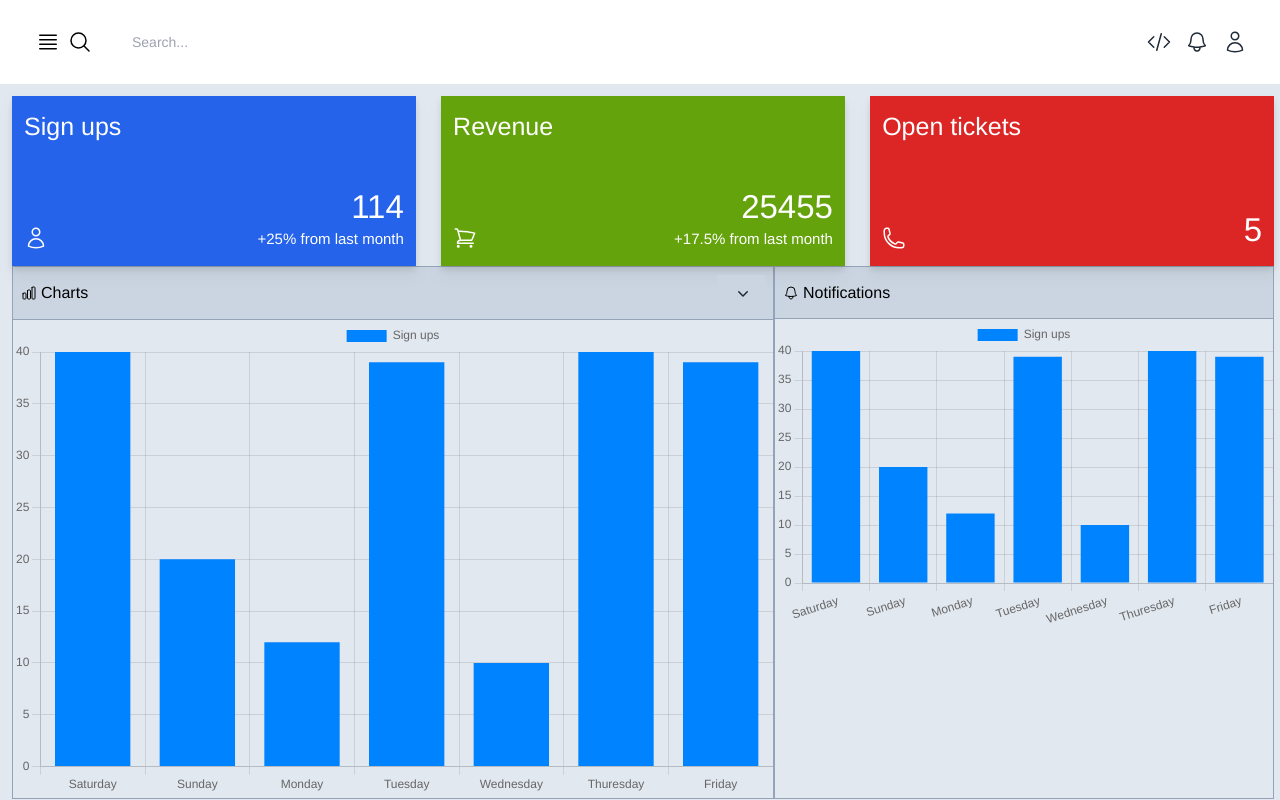
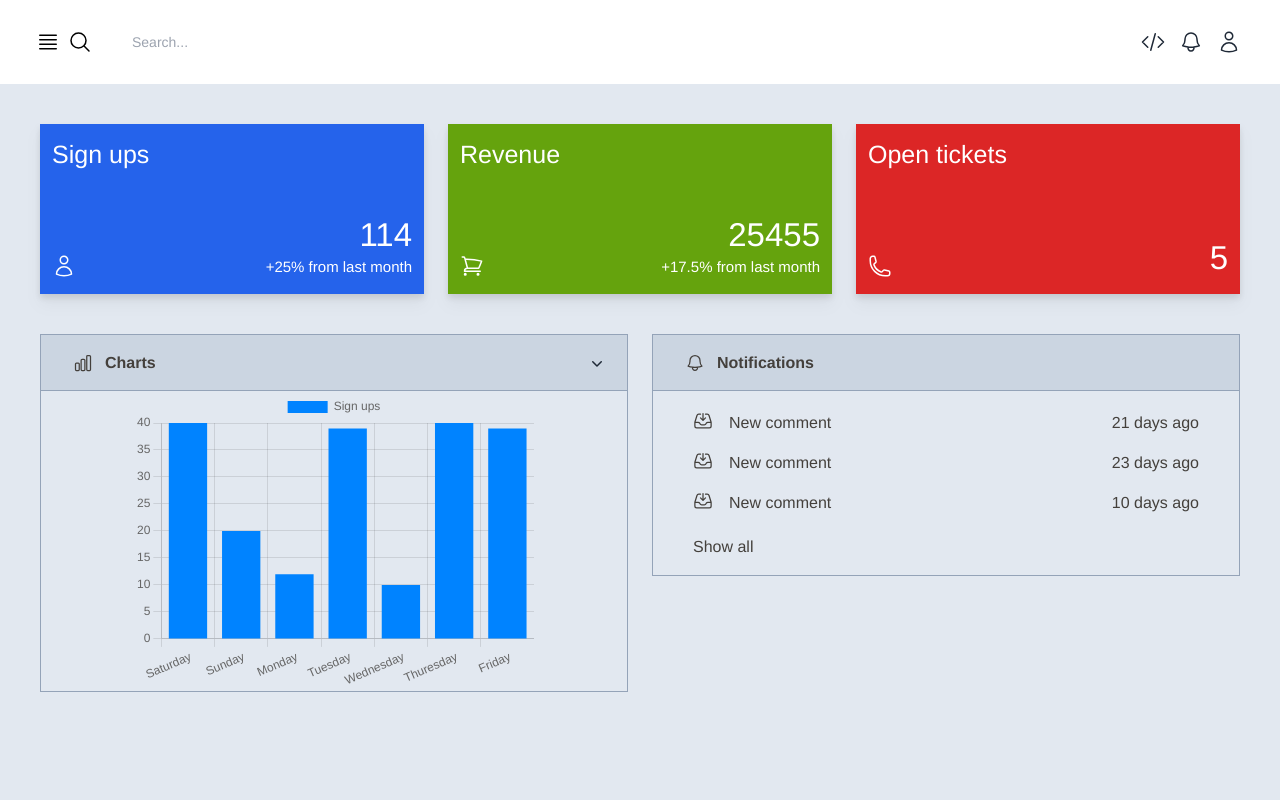
Before and after one commit to ZingerEngineer/admin_dashboard_vue, a Vue app: page /cp/home in a window 1280 px wide. Built offline with nearby package versions, Linux system fonts and the light colour scheme.

Commit message:
Right secondary card done & Left secondary card done with charts

```diff
--- /dev/null
+++ b/src/components/Comment.vue
@@ -0,0 +1,22 @@
+<template>
+  <button class="comment-body h-10 w-full flex items-center hover:bg-slate-300 justify-between">
+    <div class="flex flex-row text-stone-700">
+    <component class = "w-5 h-5 ml-10 mr-4 " :is="comment.icon" />
+    <p>{{ comment.label }}</p>
+    </div>
+    <p class="mr-10 text-stone-700">{{ comment.subLabel }}</p>
+  </button>
+</template>
+
+<script>
+export default {
+  name: 'comment-element',
+  props: {
+    comment: {
+      type: Object
+    }
+  }
+}
+</script>
+
+<style></style>
--- a/src/components/Home.vue
+++ b/src/components/Home.vue
@@ -1,6 +1,8 @@
 <template>
-  <div class="flex-col flex flex-grow">
-    <div class="cards flex flex-col flex-grow justify-between md:flex-row">
+  <div class="flex-col flex flex-grow justify-start">
+    <div
+      class="cards flex flex-col mb-10 justify-between md:flex-row "
+    >
       <div
         v-for="card in cardsList"
         :key="card.label"
@@ -13,15 +15,31 @@
       <div
         v-for="SecondaryCard in SecondaryCardList"
         :key="SecondaryCard.label"
-        class="flex flex-grow"
+        class="flex  w-[49%] h-fit"
       >
         <secondary-card :SecondaryCard="SecondaryCard">
           <template #secondary-card-content>
-            <div>
+            <div
+              v-if="
+                SecondaryCard.contentType.type == secondaryCardContentType[0]
+              "
+              class="flex flex-col flex-grow py-3"
+            >
+              <div
+                v-for="comment in SecondaryCard.contentType.content"
+                :key="comment.label"
+              >
+                <comment-element :comment="comment" />
+              </div>
+            </div>
+            <div
+              v-if="
+                SecondaryCard.contentType.type == secondaryCardContentType[1]
+              "
+              class="flex flex-grow justify-center content-center max-h-[300px]"
+            >
               <Bar
                 v-if="chartType == barData.type"
-                :height="250"
-                :width="400"
                 :chart-options="barData.chartOptions"
                 :chart-data="barData.chartsData"
               />
@@ -29,6 +47,11 @@
                 v-if="chartType == pieData.type"
                 :chart-options="pieData.chartOptions"
                 :chart-data="pieData.chartsData"
+              />
+                            <Line
+                v-if="chartType == lineData.type"
+                :chart-options="lineData.chartOptions"
+                :chart-data="lineData.chartsData"
               />
             </div>
           </template>
@@ -43,18 +66,20 @@ import Card from './Card.vue'
 import { cardsList } from '../statics/cards'
 import { SecondaryCardList } from '../statics/secondary-cards'
 import SecondaryCard from './SecondaryCard.vue'
-import { Bar, Pie } from 'vue-chartjs'
+import { Bar, Pie, Line } from 'vue-chartjs'
 import { emitter } from '@/utils/emitter'
 import { defineComponent } from '@vue/runtime-core'
-import { barData, pieData } from '../statics/charts-data'
-
+import { barData, pieData , lineData } from '../statics/charts-data'
+import commentElement from './Comment.vue'
 export default defineComponent({
   name: 'Home-page',
   components: {
     Card,
     SecondaryCard,
     Bar,
-    Pie
+    Pie,
+    Line,
+    commentElement
   },
   data() {
     return {
@@ -62,11 +87,13 @@ export default defineComponent({
       SecondaryCardList,
       cardsList,
       barData,
-      pieData
+      pieData,
+      lineData,
+      secondaryCardContentType: ['Comments', 'Charts']
     }
   },
   mounted() {
-    console.log(barData.type)
+    console.log()
     emitter.on('change-secondary-card-chart-type', (data: string) => {
       this.chartType = data
     })
--- a/src/components/SecondaryCard.vue
+++ b/src/components/SecondaryCard.vue
@@ -1,22 +1,28 @@
 <template>
-  <div class="wrapper min-w-[300px] border-solid border-slate-400 border flex flex-col  flex-grow">
-    <div class="h-14 top-bar bg-slate-300  flex items-center p-2  border-solid border-slate-400 border-b">
+  <div
+    class="wrapper border-solid border-slate-400 border flex flex-col flex-grow"
+  >
+    <div
+      class="h-14 top-bar bg-slate-300 flex items-center p-2 border-solid border-slate-400 border-b"
+    >
       <div class="flex flex-row items-center flex-grow justify-between">
         <div class="flex flex-row items-center">
-          <div class="top-bar-icon w-4 mr-1 relative">
+          <div class="top-bar-icon w-5 mr-3 ml-6 relative text-stone-700">
             <component :is="SecondaryCard.icon" />
           </div>
-          <p class="top-bar-label">{{ SecondaryCard.label }}</p>
+          <p class="top-bar-label font-bold text-stone-700">{{ SecondaryCard.label }}</p>
         </div>
         <div v-if="SecondaryCard.functional">
           <secondary-card-drop-down :SecondaryCard="SecondaryCard" />
         </div>
       </div>
     </div>
-    <div class="content h-full">
-    <slot name="secondary-card-content">
-       </slot>
+    <div class="content flex">
+      <slot name="secondary-card-content"> </slot>
     </div>
+    <button class="w-fit ml-10 mb-4 text-stone-700 font" v-if="SecondaryCard.bottomButton">
+      {{ SecondaryCard.buttonMessage }}
+    </button>
   </div>
 </template>
 
--- a/src/layouts/CPLayout.vue
+++ b/src/layouts/CPLayout.vue
@@ -3,7 +3,7 @@
     <side-nav v-if="isSideNavOpen" />
     <div class="flex flex-col flex-grow">
       <NavBar @toggle="toggleSideNav" />
-      <div class="p-3 content bg-slate-200 flex-grow flex-row flex">
+      <div class="p-10 content bg-slate-200 flex-grow flex-row flex">
         <router-view />
       </div>
     </div>
--- a/src/main.ts
+++ b/src/main.ts
@@ -9,9 +9,11 @@ import {
   Legend,
   BarElement,
   CategoryScale,
-  LinearScale
+  LinearScale,
+  ArcElement,
+  PointElement,
+  LineElement
 } from 'chart.js'
 
-ChartJS.register(Title, Tooltip, Legend, BarElement, CategoryScale, LinearScale)
-
+ChartJS.register(Title, Tooltip, Legend, BarElement, CategoryScale, LinearScale,ArcElement,PointElement,LineElement)
 createApp(App).use(router).mount('#app')
--- a/src/statics/charts-data.ts
+++ b/src/statics/charts-data.ts
@@ -12,23 +12,24 @@ type plugins = {
 type chartOptions = {
   responsive: boolean
   plugins?: plugins
+  maintainAspectRatio?: boolean
 }
 type datasets = {
   label: string
-  backgroundColor: string
+  backgroundColor: string | string[]
   data: number[]
 }
 type chartsData = {
   labels: string[]
   datasets: datasets[]
 }
-type chartData = {
+export type ChartData = {
   type: string
   chartsData: chartsData
   chartOptions: chartOptions
 }
 
-export const barData: chartData = {
+export const barData: ChartData = {
   type: 'bar',
   chartsData: {
     labels: [
@@ -50,10 +51,34 @@ export const barData: chartData = {
   },
   chartOptions: {
     responsive: true,
+    maintainAspectRatio:false
   }
 }
-export const pieData: chartData = {
+export const pieData: ChartData = {
   type: 'pie',
+  chartsData: {
+    labels: ['Saturday',
+    'Sunday',
+    'Monday',
+    'Tuesday',
+    'Wednesday',
+    'Thuresday',
+    'Friday'],
+    datasets: [
+      {
+        label: 'Sign ups',
+        backgroundColor: ['#00e5fc', '#00fc22', '#1200fc','#fc007c','#fafc00','#fc0000','#8000fc'],
+        data: [40, 20, 12, 39, 10, 40, 39]
+      }
+    ]
+  },
+  chartOptions: {
+    responsive: true,
+    maintainAspectRatio:false
+  }
+}
+export const lineData: ChartData = {
+  type: 'line',
   chartsData: {
     labels: [
       'Saturday',
@@ -74,14 +99,6 @@ export const pieData: chartData = {
   },
   chartOptions: {
     responsive: true,
-    plugins: {
-      legend: {
-        position: 'top'
-      },
-      title: {
-        display: true,
-        text: 'Chart.js Pie Chart'
-      }
-    }
+    maintainAspectRatio:false
   }
 }
--- a/src/statics/comments.ts
+++ b/src/statics/comments.ts
@@ -1,21 +1,25 @@
 import { InboxArrowDownIcon } from '@heroicons/vue/24/outline'
 import { FunctionalComponent, HTMLAttributes, VNodeProps } from 'vue'
 
-type comment = {
+export type Comment = {
   icon: FunctionalComponent<HTMLAttributes & VNodeProps>
   label: string
+  subLabel:string
 }
-export const commentList: comment[] = [
+export const commentList: Comment[] = [
   {
     icon: InboxArrowDownIcon,
-    label: 'New comment'
+    label: 'New comment',
+    subLabel: '21 days ago'
   },
   {
     icon: InboxArrowDownIcon,
-    label: 'New comment'
+    label: 'New comment',
+    subLabel: '23 days ago'
   },
   {
     icon: InboxArrowDownIcon,
-    label: 'New comment'
+    label: 'New comment',
+    subLabel: '10 days ago'
   }
 ]
--- a/src/statics/secondary-cards.ts
+++ b/src/statics/secondary-cards.ts
@@ -2,36 +2,39 @@ import { emitter } from '@/utils/emitter'
 import {
   BellIcon,
   ChartBarIcon,
-  ChevronDownIcon,
+  ChevronDownIcon
 } from '@heroicons/vue/24/outline'
-import {
-  FunctionalComponent,
-  HTMLAttributes,
-  VNodeProps
-} from 'vue'
+import { FunctionalComponent, HTMLAttributes, VNodeProps } from 'vue'
+import { commentList, Comment } from './comments'
+import { ChartData, barData, pieData } from './charts-data'
+type CommentContent = {
+  type: string
+  content: Comment[]
+}
+type ChartContent = {
+  type: string
+  content: ChartData[]
+}
 type DropDownItem = {
   label: string
   action: () => void
 }
-type comments = {
-  icon : FunctionalComponent<HTMLAttributes & VNodeProps>
-  label : string
-}
 type SecondaryCard = {
   icon: FunctionalComponent<HTMLAttributes & VNodeProps>
   label: string
-  contentType : string
+  contentType?: CommentContent | ChartContent
   functional: boolean
   dropDownIcon: FunctionalComponent<HTMLAttributes & VNodeProps> | null
   CardDropDownItemList: DropDownItem[] | null
-  bottomButton : boolean
+  bottomButton: boolean
+  buttonMessage?: string
 }
 
 export const SecondaryCardList: SecondaryCard[] = [
   {
     icon: ChartBarIcon,
     label: 'Charts',
-    contentType : "chart",
+    contentType: { type: 'Charts', content: [barData, pieData] },
     functional: true,
     dropDownIcon: ChevronDownIcon,
     CardDropDownItemList: [
@@ -48,15 +51,16 @@ export const SecondaryCardList: SecondaryCard[] = [
         action: () => emitter.emit('change-secondary-card-chart-type', 'line')
       }
     ],
-    bottomButton : false
+    bottomButton: false
   },
   {
     icon: BellIcon,
     label: 'Notifications',
-    contentType : "comments",
+    contentType: { type: 'Comments', content: commentList },
     functional: false,
     dropDownIcon: null,
     CardDropDownItemList: null,
-    bottomButton : true
+    bottomButton: true,
+    buttonMessage: 'Show all'
   }
 ]
```
